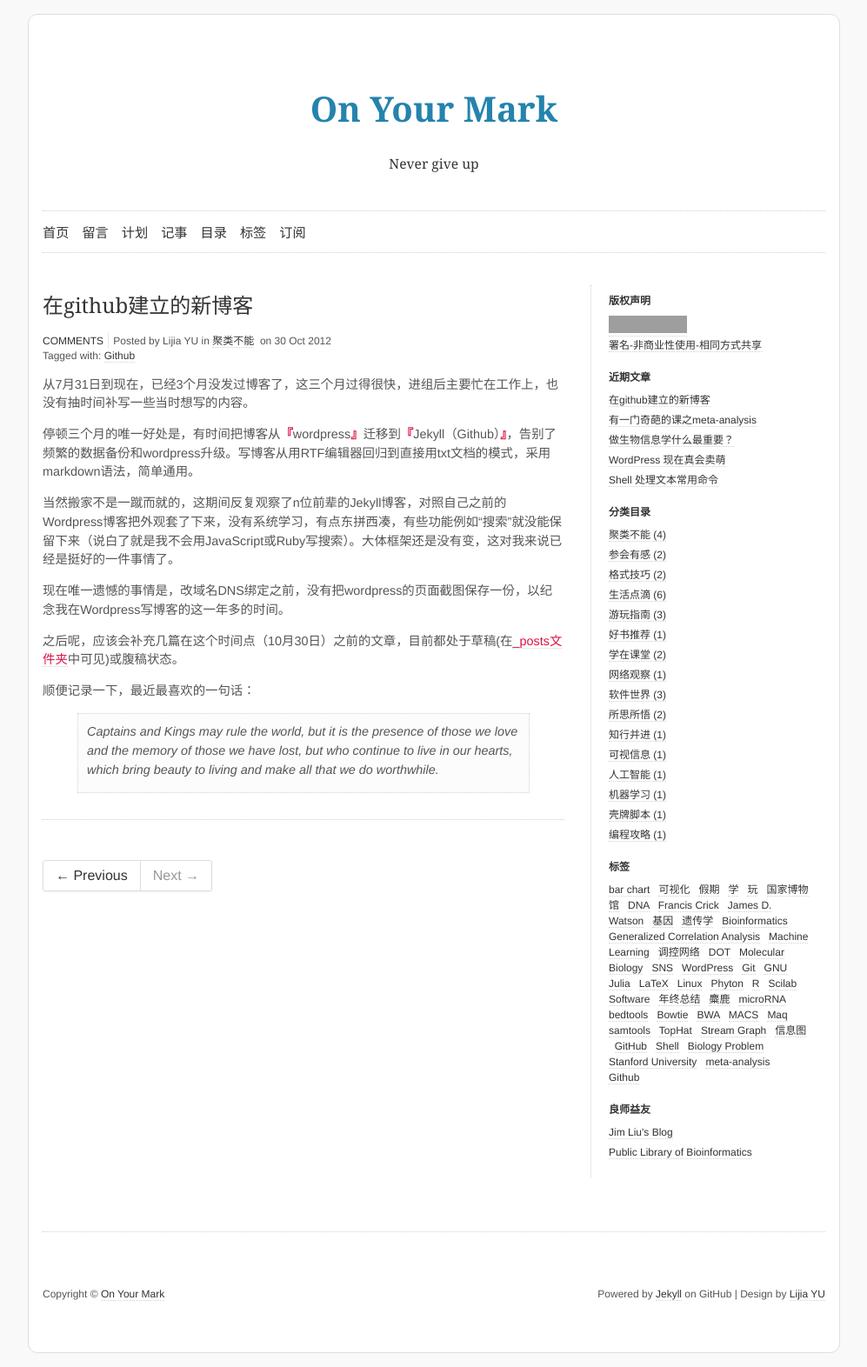
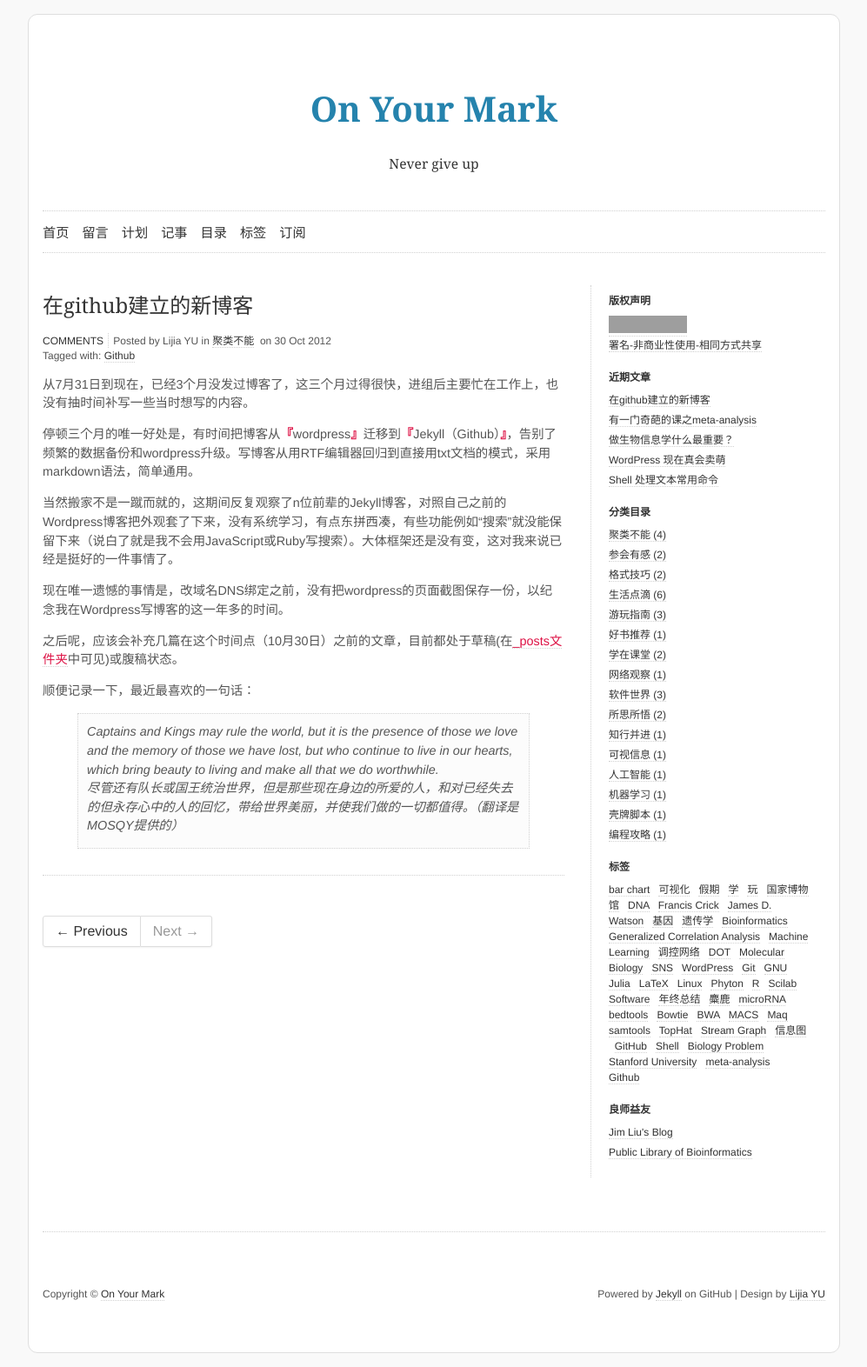
Before and after one commit to yulijia/cn, a Jekyll site: the page built from _posts/2012-10-30-A-new-blog-on-github.md, in a window 1280 px wide. Shown: the whole page at 87% size, without its empty margins (141-1138 px from the left). Built offline with Jekyll 4.4.1, drawn with Linux system fonts in a browser that asks for light colours; comment, search, counter and statistics services are not loaded; grey boxes are pictures that could not be loaded.

Commit message:
translate

```diff
--- a/_posts/2012-10-30-A-new-blog-on-github.md
+++ b/_posts/2012-10-30-A-new-blog-on-github.md
@@ -20,3 +20,4 @@ tags:
 顺便记录一下，最近最喜欢的一句话：
 
 >Captains and Kings may rule the world, but it is the presence of those we love and the memory of those we have lost, but who continue to live in our hearts, which bring beauty to living and make all that we do worthwhile.
+尽管还有队长或国王统治世界，但是那些现在身边的所爱的人，和对已经失去的但永存心中的人的回忆，带给世界美丽，并使我们做的一切都值得。（翻译是MOSQY提供的）
```
